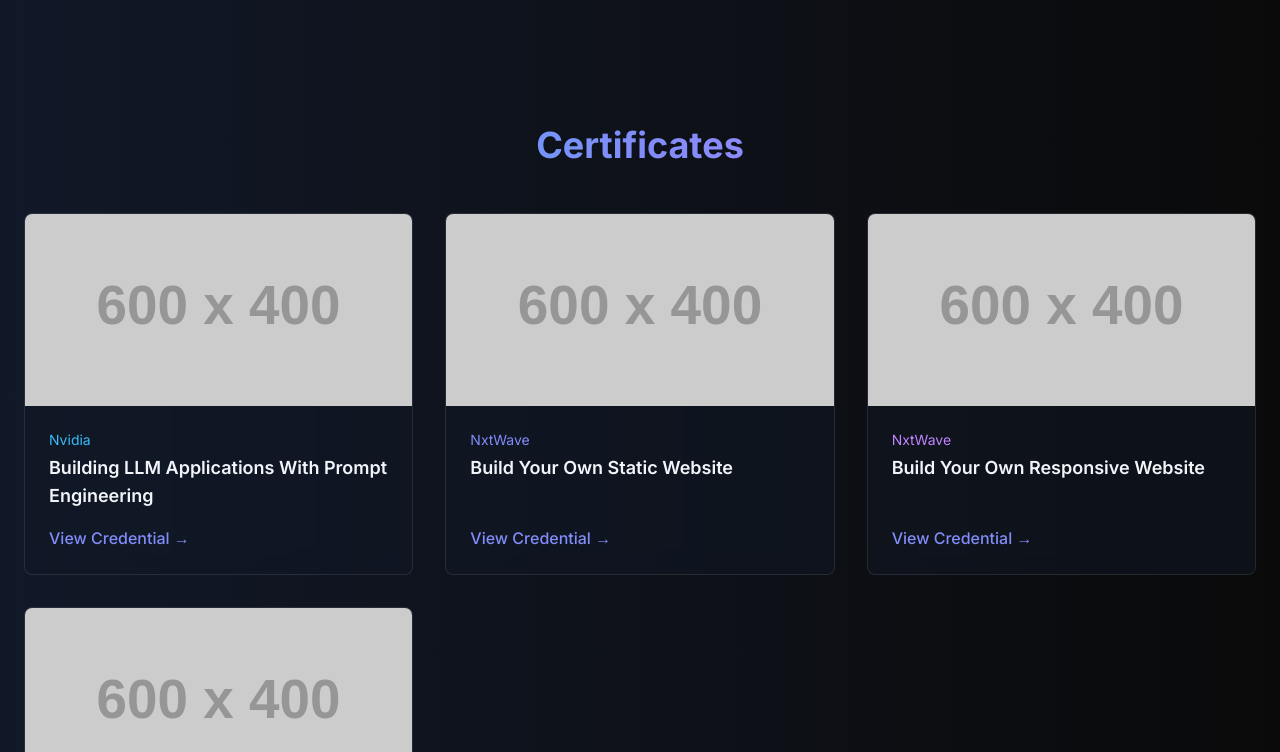
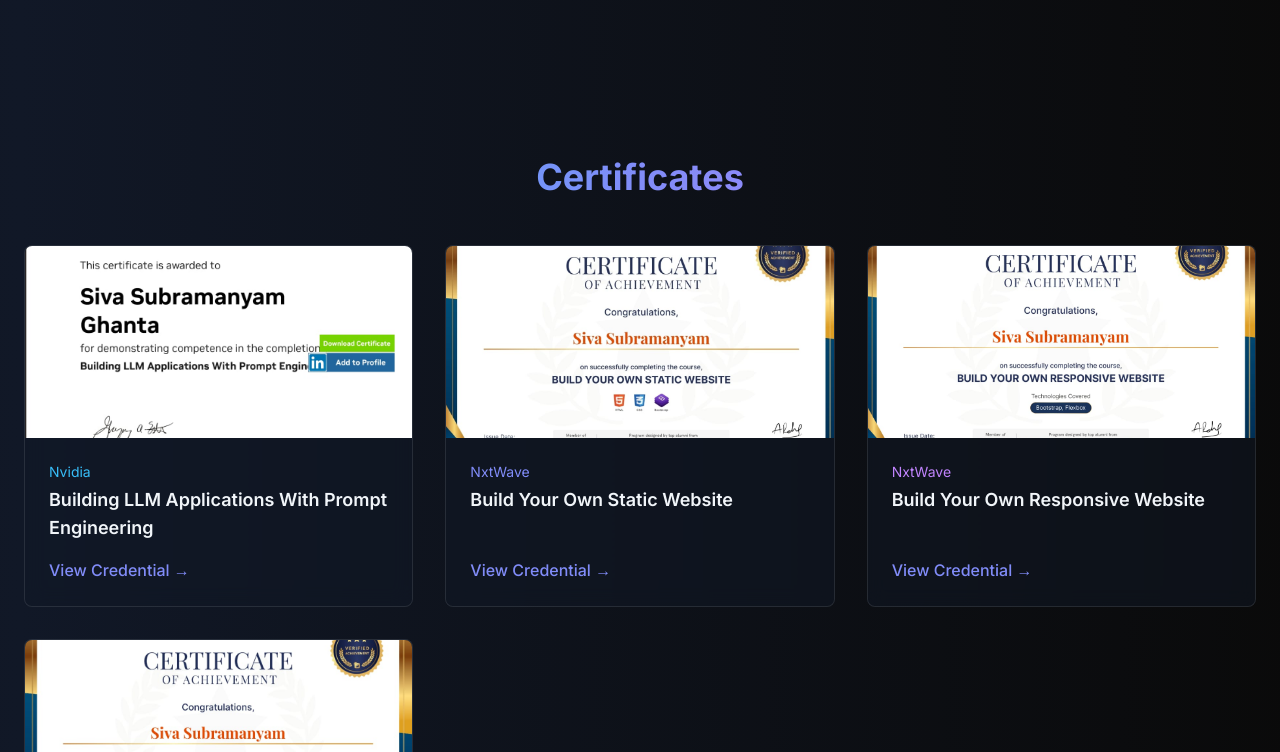
Before and after one commit to raiden-shogun-gif/my-portfolio, a plain HTML site: page index.html in a window 1280 px wide. Shown: the part 2652-3404 px from the top of the page. Drawn offline with nearby package versions, Linux system fonts and the light colour scheme; placeholder pictures from the web are drawn by us.

Commit message:
Recent commit on sep 10

```diff
--- a/index.html
+++ b/index.html
@@ -117,7 +117,7 @@
             <h2 class="text-3xl md:text-4xl font-bold text-center mb-12 gradient-text">About Me</h2>
             <div class="flex flex-col md:flex-row items-center gap-12">
                 <div class="w-full md:w-1/3">
-                    <img src="https://placehold.co/400x400/111827/38bdf8?text=SSG" alt="Siva Subramanyam Ghanta" class="rounded-full mx-auto shadow-2xl shadow-sky-500/10">
+                    <img src="images/my-image.jpg" alt="Siva Subramanyam Ghanta" class="rounded-full mx-auto shadow-2xl shadow-sky-500/10">
                 </div>
                 <div class="w-full md:w-2/3 text-slate-300 space-y-4 text-center md:text-left">
                      <p>I am a B.Tech student at VIT-AP University, specializing in Artificial Intelligence, with a parallel degree in Computer Science from NxtWave. My journey as a Fellow at NxtWave’s CCBP 4.0 Academy has equipped me with practical skills in modern web development and a keen interest in applying AI concepts to real-world problems.</p>
@@ -225,7 +225,7 @@
             <div class="grid grid-cols-1 md:grid-cols-2 lg:grid-cols-3 gap-8">
                 <!-- Certificate 1 -->
                 <div class="glass-card rounded-lg overflow-hidden flex flex-col transition-all duration-300 hover:border-sky-500 hover:-translate-y-2">
-                    <img src="https://placehold.co/600x400/111827/e2e8f0?text=Nvidia+LLM+Cert" alt="Nvidia Certificate" class="w-full h-48 object-cover cursor-pointer certificate-image">
+                    <img src="images/nvidia-llm.jpg" alt="Nvidia Certificate" class="w-full h-48 object-cover cursor-pointer certificate-image">
                     <div class="p-6 flex-grow flex flex-col">
                         <p class="text-sm text-sky-400">Nvidia</p>
                         <h3 class="text-lg font-semibold text-slate-100 mt-1 flex-grow">Building LLM Applications With Prompt Engineering</h3>
@@ -236,7 +236,7 @@
                 </div>
                 <!-- Certificate 2 -->
                 <div class="glass-card rounded-lg overflow-hidden flex flex-col transition-all duration-300 hover:border-sky-500 hover:-translate-y-2">
-                    <img src="https://placehold.co/600x400/111827/e2e8f0?text=Static+Website+Cert" alt="NxtWave Certificate" class="w-full h-48 object-cover cursor-pointer certificate-image">
+                    <img src="images/static-website.jpg" alt="NxtWave Certificate" class="w-full h-48 object-cover cursor-pointer certificate-image">
                     <div class="p-6 flex-grow flex flex-col">
                         <p class="text-sm text-indigo-400">NxtWave</p>
                         <h3 class="text-lg font-semibold text-slate-100 mt-1 flex-grow">Build Your Own Static Website</h3>
@@ -247,7 +247,7 @@
                 </div>
                 <!-- Certificate 3 -->
                 <div class="glass-card rounded-lg overflow-hidden flex flex-col transition-all duration-300 hover:border-sky-500 hover:-translate-y-2">
-                    <img src="https://placehold.co/600x400/111827/e2e8f0?text=Responsive+Website+Cert" alt="NxtWave Certificate" class="w-full h-48 object-cover cursor-pointer certificate-image">
+                    <img src="images/responsive-website.jpg" alt="NxtWave Certificate" class="w-full h-48 object-cover cursor-pointer certificate-image">
                     <div class="p-6 flex-grow flex flex-col">
                         <p class="text-sm text-purple-400">NxtWave</p>
                         <h3 class="text-lg font-semibold text-slate-100 mt-1 flex-grow">Build Your Own Responsive Website</h3>
@@ -257,7 +257,7 @@
                     </div>
                 </div>
 		<div class="glass-card rounded-lg overflow-hidden flex flex-col transition-all duration-300 hover:border-sky-500 hover:-translate-y-2">
-                    <img src="https://placehold.co/600x400/111827/e2e8f0?text=DBMS+Cert" alt="NxtWave Certificate" class="w-full h-48 object-cover cursor-pointer certificate-image">
+                    <img src="images/dbms.jpg" alt="NxtWave Certificate" class="w-full h-48 object-cover cursor-pointer certificate-image">
                     <div class="p-6 flex-grow flex flex-col">
                         <p class="text-sm text-purple-400">NxtWave</p>
                         <h3 class="text-lg font-semibold text-slate-100 mt-1 flex-grow">Introduction to Databases</h3>
```
